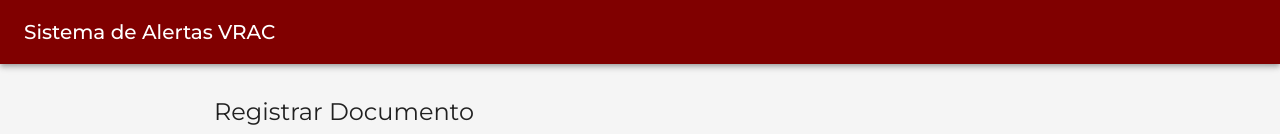
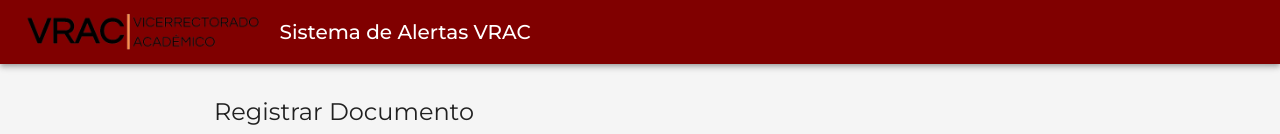
Before and after one commit to VRACUNFV/TramiteDocumentarioVRAC, a Next.js app: page / in a window 1280 px wide. Shown: the top 134 px of the page. Built offline with nearby package versions, Linux system fonts and the light colour scheme; no server answers; the database is empty.

Commit message:
Update index.js

```diff
--- a/pages/index.js
+++ b/pages/index.js
@@ -30,7 +30,6 @@ export default function Home() {
   const [responsable, setResponsable] = useState('Karina');
   const [atendido, setAtendido] = useState(false);
 
-  // Responsables disponibles
   const responsables = [
     'Karina',
     'Jessica',
@@ -42,17 +41,17 @@ export default function Home() {
     'Christian'
   ];
 
-  // Cargar documentos al montar
+  // Cargar documentos al iniciar
   useEffect(() => {
     fetchDocumentos();
   }, []);
 
-  // Obtiene TODOS y filtra "atendidos" en el front
+  // Obtiene todos y filtra los atendidos
   async function fetchDocumentos() {
     try {
       const res = await fetch('/api/documentos');
       const data = await res.json();
-      // Filtramos para no mostrar los atendidos
+      // Filtra documentos que NO estén atendidos
       const noAtendidos = data.filter((doc) => !doc.atendido);
       setDocumentos(noAtendidos);
     } catch (error) {
@@ -60,7 +59,7 @@ export default function Home() {
     }
   }
 
-  // Crear nuevo doc (POST)
+  // Crear (POST)
   async function crearDocumento(e) {
     e.preventDefault();
     const nuevoDoc = {
@@ -95,7 +94,7 @@ export default function Home() {
     }
   }
 
-  // Actualizar doc (PUT). Si "atendido" => desaparece de la lista
+  // Actualizar (PUT). Si se marca "atendido", desaparece de la lista
   async function actualizarDocumento(id, nuevoResponsable, nuevoAtendido) {
     try {
       await fetch(`/api/documentos?id=${id}`, {
@@ -104,10 +103,10 @@ export default function Home() {
         body: JSON.stringify({ responsable: nuevoResponsable, atendido: nuevoAtendido })
       });
       if (nuevoAtendido) {
-        // Quita localmente el doc
+        // Elimina el doc localmente
         setDocumentos((prev) => prev.filter((doc) => doc._id !== id));
       } else {
-        // Si lo desmarcas (raro), recargamos
+        // Si se desmarca (raro), recargamos
         fetchDocumentos();
       }
     } catch (error) {
@@ -119,6 +118,13 @@ export default function Home() {
     <>
       <AppBar position="static">
         <Toolbar>
+          {/* LOGO VRAC */}
+          <Box
+            component="img"
+            src="/vrac-logo.png"
+            alt="VRAC Logo"
+            sx={{ height: 50, mr: 2 }}
+          />
           <Typography variant="h6" sx={{ flexGrow: 1 }}>
             Sistema de Alertas VRAC
           </Typography>
```
